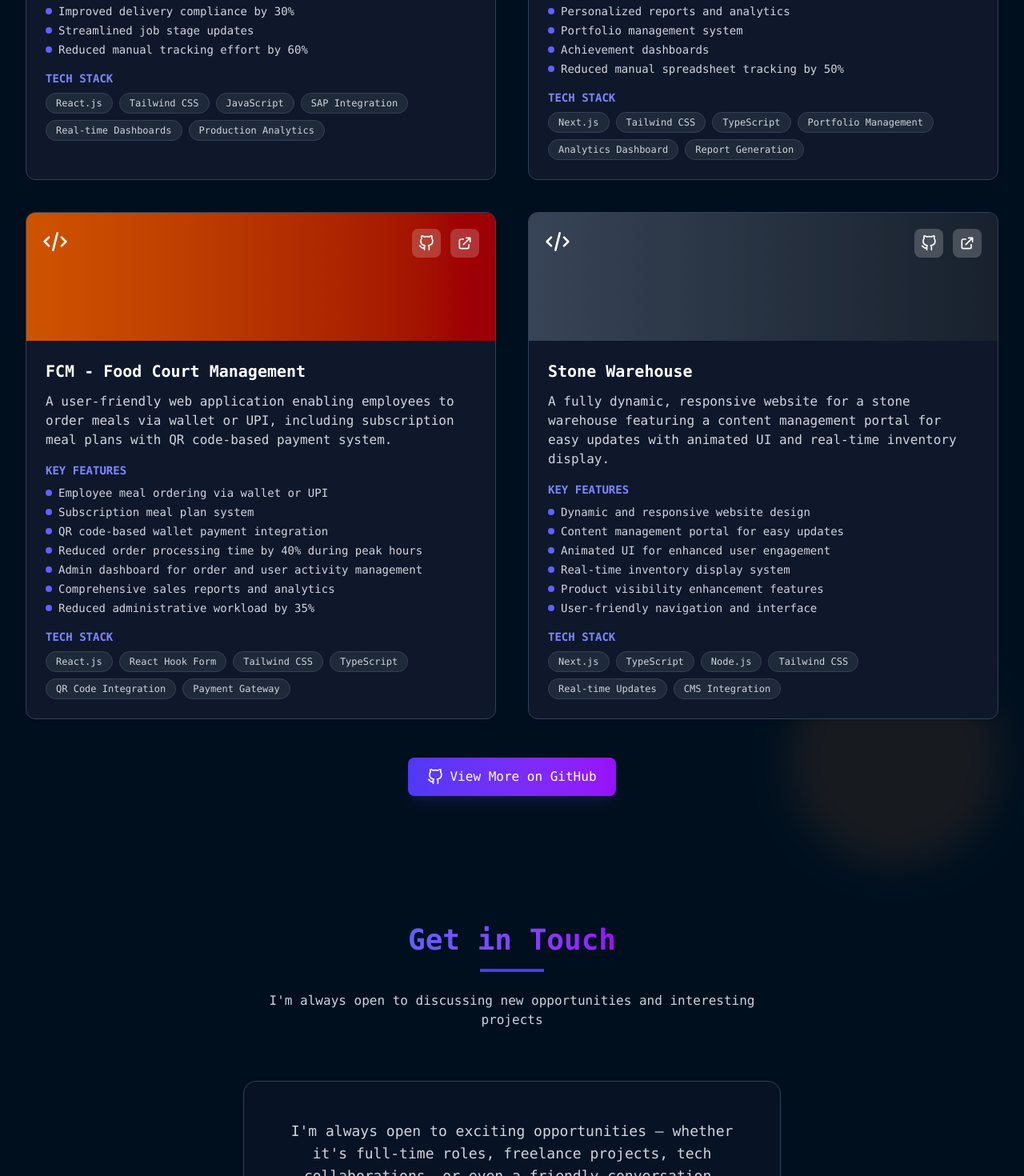
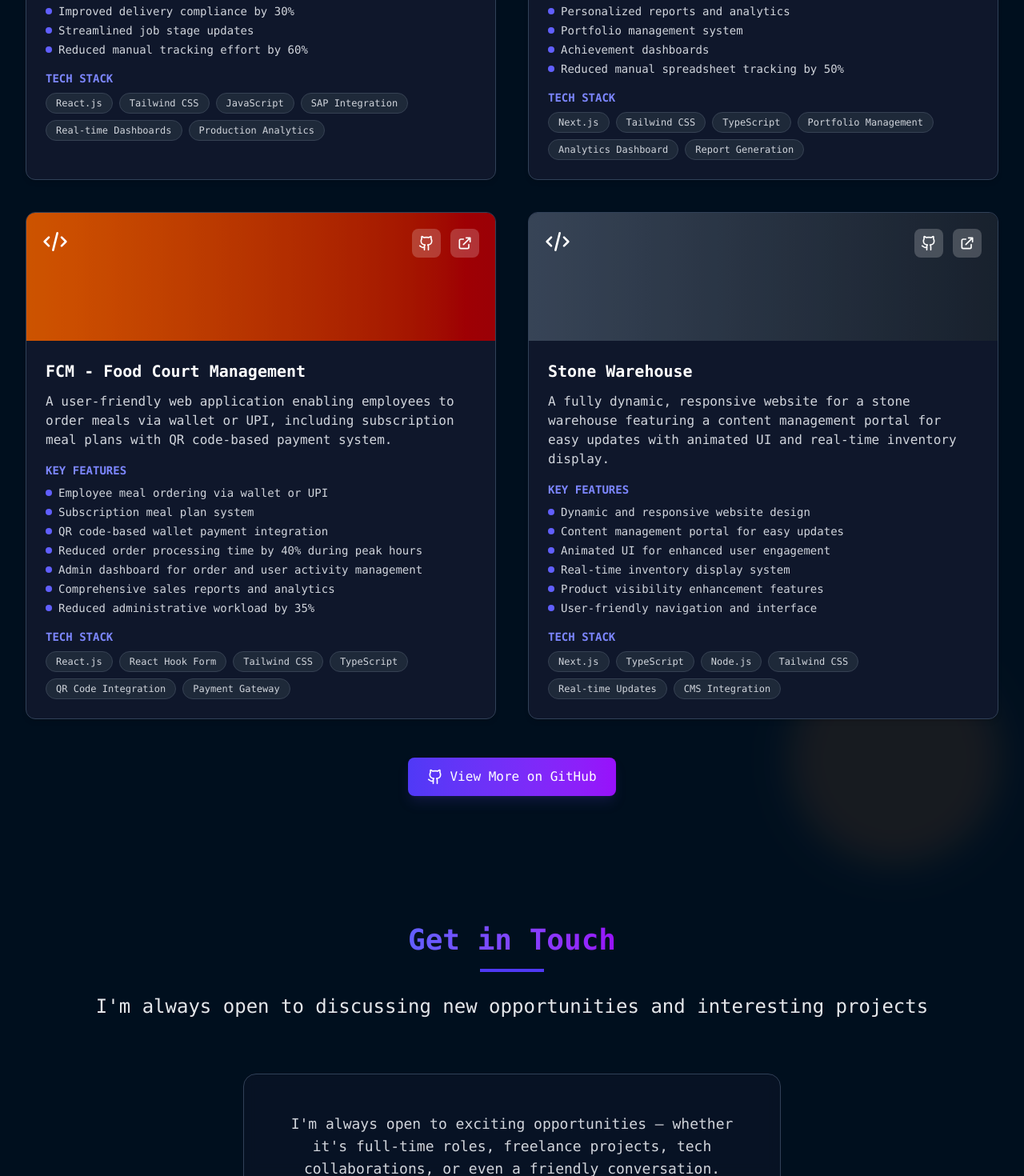
Before and after one commit to tushh-codes/portfolio, a Next.js app: page / in a window 1280 px wide. Shown: the part 5225-6695 px from the top of the page at 80% size. Built offline with nearby package versions, Linux system fonts and the light colour scheme.

Commit message:
resovled build issues

```diff
--- a/src/components/Navbar.tsx
+++ b/src/components/Navbar.tsx
@@ -1,10 +1,9 @@
 "use client";
 
 import { Github, Linkedin, Mail, Menu, X } from "lucide-react";
-import Link from "next/link";
 import { usePathname, useRouter } from "next/navigation";
 import { useEffect, useState } from "react";
-import { motion, AnimatePresence, easeIn } from "framer-motion";
+import { motion, AnimatePresence } from "framer-motion";
 import ThemeToggle from "../app/ThemeToggle";
 import Logo from "./Logo";
 
--- a/src/data/projects.ts
+++ b/src/data/projects.ts
@@ -1,9 +1,4 @@
 import {
-  BriefcaseBusiness,
-  ShoppingBag,
-  ShoppingCart,
-  Soup,
-  SprayCan,
   Users,
   Trophy,
   Factory,
--- a/src/sections/About.tsx
+++ b/src/sections/About.tsx
@@ -1,7 +1,7 @@
 "use client";
 
 import { Download, Code } from "lucide-react";
-import { easeIn, motion } from "framer-motion";
+import { motion } from "framer-motion";
 import { useEffect, useState } from "react";
 
 // About Section with modern styling
@@ -80,15 +80,15 @@ function About() {
           className='space-y-6 md:text-lg text-md leading-relaxed'
         >
           <p className='dark:text-gray-300 text-gray-800'>
-            I'm a passionate Front-End Developer with 2+ years of experience
+            I&apos;m a passionate Front-End Developer with 2+ years of experience
             creating modern, responsive web applications. My expertise lies in
             React.js, Next.js, and TypeScript, with a strong focus on user
             experience and performance optimization.
           </p>
 
           <p className='italic text-sm dark:text-indigo-400 text-indigo-950'>
-            "Building responsive, high-performance web experiences that users
-            love."
+            &quot;Building responsive, high-performance web experiences that users
+            love.&quot;
           </p>
 
           {/* Resume Button */}
--- a/src/sections/Contacts.tsx
+++ b/src/sections/Contacts.tsx
@@ -1,9 +1,7 @@
 "use client";
 
-import SectionTitle from "@/components/SectionTitle";
-import Link from "next/link";
 import { motion } from "framer-motion";
-import { FiCode, FiGithub, FiLinkedin, FiMail } from "react-icons/fi";
+import { Code, Github, Linkedin, Mail } from "lucide-react";
 
 
 function Contact() {
@@ -28,8 +26,8 @@ function Contact() {
           </span>
         </h2>
         <div className='w-20 h-1 bg-indigo-600 mx-auto mb-6'></div>
-        <p className='text-slate-600 dark:text-slate-300 max-w-2xl mx-auto'>
-          I'm always open to discussing new opportunities and interesting
+                <p className='text-xl md:text-2xl text-gray-800 dark:text-gray-200 mb-6 leading-relaxed'>
+          I&apos;m always open to discussing new opportunities and interesting
           projects
         </p>
       </motion.div>
@@ -43,9 +41,9 @@ function Contact() {
       >
         <div className='text-center'>
           <p className='text-lg text-gray-700 dark:text-gray-300 mb-8'>
-            I'm always open to exciting opportunities — whether it's full-time
+            I&apos;m always open to exciting opportunities — whether it&apos;s full-time
             roles, freelance projects, tech collaborations, or even a friendly
-            conversation. Let's connect!
+            conversation. Let&apos;s connect!
           </p>
 
           <motion.a
@@ -55,7 +53,7 @@ function Contact() {
             whileHover={{ scale: 1.05 }}
             className='inline-flex items-center gap-2 px-6 py-3 bg-gradient-to-r from-indigo-600 to-purple-600 hover:from-indigo-700 hover:to-purple-700 text-white font-medium rounded-lg transition-all duration-200 shadow-lg shadow-indigo-500/20 dark:shadow-indigo-900/30'
           >
-            <FiLinkedin className='w-5 h-5' />
+            <Linkedin className='w-5 h-5' />
             Reach Me on LinkedIn
           </motion.a>
 
@@ -66,7 +64,7 @@ function Contact() {
               className='p-3 rounded-full bg-gray-100 dark:bg-slate-800 text-gray-700 dark:text-gray-300 hover:text-indigo-600 dark:hover:text-indigo-400 transition-colors'
               aria-label='Email'
             >
-              <FiMail className='w-6 h-6' />
+              <Mail className='w-6 h-6' />
             </motion.a>
             <motion.a
               href='https://github.com/tushh-codes'
@@ -74,7 +72,7 @@ function Contact() {
               className='p-3 rounded-full bg-gray-100 dark:bg-slate-800 text-gray-700 dark:text-gray-300 hover:text-indigo-600 dark:hover:text-indigo-400 transition-colors'
               aria-label='GitHub'
             >
-              <FiGithub className='w-6 h-6' />
+              <Github className='w-6 h-6' />
             </motion.a>
             <motion.a
               href='https://leetcode.com/tushh_r/'
@@ -82,7 +80,7 @@ function Contact() {
               className='p-3 rounded-full bg-gray-100 dark:bg-slate-800 text-gray-700 dark:text-gray-300 hover:text-indigo-600 dark:hover:text-indigo-400 transition-colors'
               aria-label='LeetCode'
             >
-              <FiCode className='w-6 h-6' />
+              <Code className='w-6 h-6' />
             </motion.a>
           </div>
         </div>
--- a/src/sections/Experience.tsx
+++ b/src/sections/Experience.tsx
@@ -1,6 +1,4 @@
-import SectionTitle from "@/components/SectionTitle";
 import { experience } from "@/data/experience";
-import { Building, Calendar, MapPin } from "lucide-react";
 import { motion } from "framer-motion";
 
 
@@ -27,7 +25,7 @@ function Experience() {
         </h2>
         <div className="w-20 h-1 bg-indigo-600 mx-auto mb-6"></div>
         <p className="text-slate-600 dark:text-slate-300 max-w-2xl mx-auto">
-          My professional journey and the roles I've undertaken
+          My professional journey and the roles I&apos;ve undertaken
         </p>
       </motion.div>
 
--- a/src/sections/Hero.tsx
+++ b/src/sections/Hero.tsx
@@ -1,7 +1,6 @@
 "use client";
 
-import { easeIn, easeInOut, motion } from "framer-motion";
-import { useTheme } from "next-themes";
+import { motion } from "framer-motion";
 import Link from "next/link";
 import { useEffect, useState } from "react";
 import {
@@ -9,12 +8,9 @@ import {
   Linkedin,
   Mail,
   Code,
-  ChevronDown,
-  Download,
 } from "lucide-react";
 
 function Hero() {
-  const { theme } = useTheme();
   const [mounted, setMounted] = useState(false);
   const [isHovered, setIsHovered] = useState(false);
 
--- a/src/sections/Projects.tsx
+++ b/src/sections/Projects.tsx
@@ -1,9 +1,6 @@
-import SectionTitle from "@/components/SectionTitle";
 import { projects } from "@/data/projects";
-import { ExternalLink, Github } from "lucide-react";
-import Link from "next/link";
 import { motion } from "framer-motion";
-import { FiGithub } from "react-icons/fi";
+import { Github } from "lucide-react";
 
 
 function Projects() {
@@ -33,7 +30,7 @@ function Projects() {
           </h2>
           <div className='w-20 h-1 bg-indigo-600 mx-auto mb-6'></div>
           <p className='text-slate-600 dark:text-slate-300 max-w-2xl mx-auto'>
-            A selection of projects I've worked on, showcasing my skills and
+            A selection of projects I&apos;ve worked on, showcasing my skills and
             experience
           </p>
         </motion.div>
@@ -78,7 +75,7 @@ function Projects() {
                       whileHover={{ scale: 1.1 }}
                       className='p-2 bg-white/20 rounded-lg hover:bg-white/30 transition-colors'
                     >
-                      <FiGithub className='w-5 h-5 text-white' />
+                      <Github className='w-5 h-5 text-white' />
                     </motion.a>
                   )}
                   {project.liveLink && (
@@ -173,7 +170,7 @@ function Projects() {
             whileHover={{ scale: 1.05 }}
             className='inline-flex items-center gap-2 px-6 py-3 bg-gradient-to-r from-indigo-600 to-purple-600 hover:from-indigo-700 hover:to-purple-700 text-white font-medium rounded-lg transition-all duration-200 shadow-lg shadow-indigo-500/20 dark:shadow-indigo-900/30'
           >
-            <FiGithub className='w-5 h-5' />
+            <Github className='w-5 h-5' />
             View More on GitHub
           </motion.a>
         </motion.div>
```
